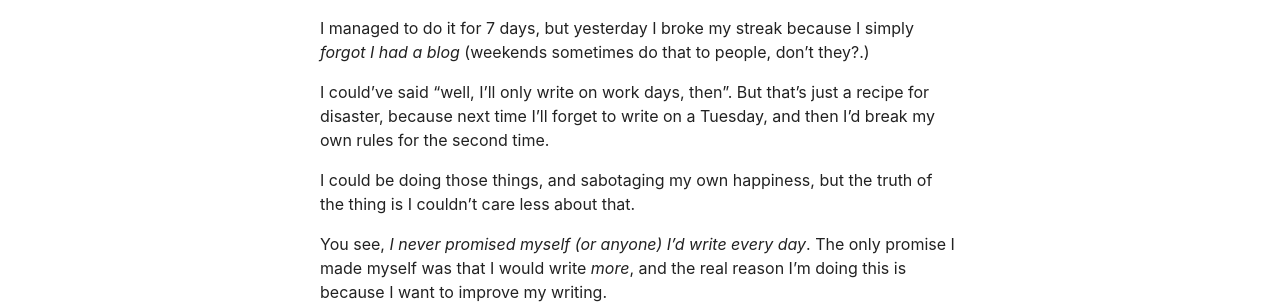
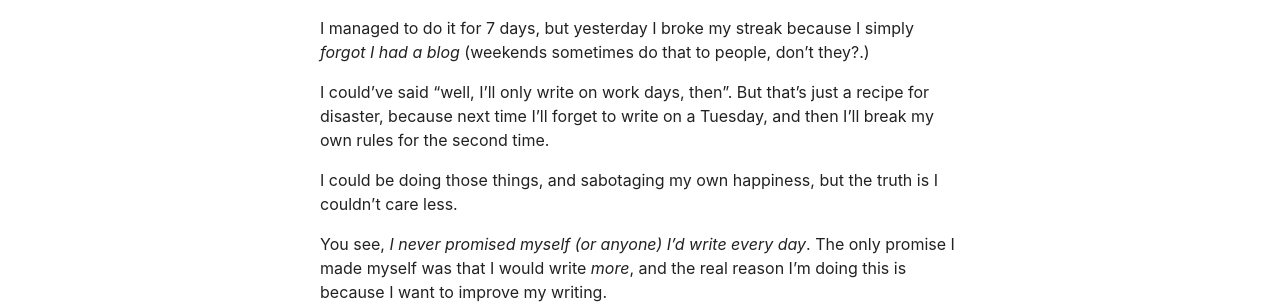
Before and after one commit to bomberstudios/me, a Jekyll site: the page built from _posts/2020-01-12-i-forgot-to-write-yesterday.md, in a window 1280 px wide. Shown: the part 339-643 px from the top of the page. Built offline with Jekyll 4.4.1, drawn with Linux system fonts in a browser that asks for light colours.

Commit message:
Update 2020-01-12-i-forgot-to-write-yesterday.md

```diff
--- a/_posts/2020-01-12-i-forgot-to-write-yesterday.md
+++ b/_posts/2020-01-12-i-forgot-to-write-yesterday.md
@@ -9,9 +9,9 @@ When I set this blog up, one of the things I had in mind was *writing everyday*.
 
 I managed to do it for 7 days, but yesterday I broke my streak because I simply *forgot I had a blog* (weekends sometimes do that to people, don't they?.)
 
-I could've said "well, I'll only write on work days, then". But that's just a recipe for disaster, because next time I'll forget to write on a Tuesday, and then I'd break my own rules for the second time.
+I could've said "well, I'll only write on work days, then". But that's just a recipe for disaster, because next time I'll forget to write on a Tuesday, and then I'll break my own rules for the second time.
 
-I could be doing those things, and sabotaging my own happiness, but the truth of the thing is I couldn't care less about that.
+I could be doing those things, and sabotaging my own happiness, but the truth is I couldn't care less.
 
 You see, *I never promised myself (or anyone) I'd write every day*. The only promise I made myself was that I would write *more*, and the real reason I'm doing this is because I want to improve my writing.
 
```
